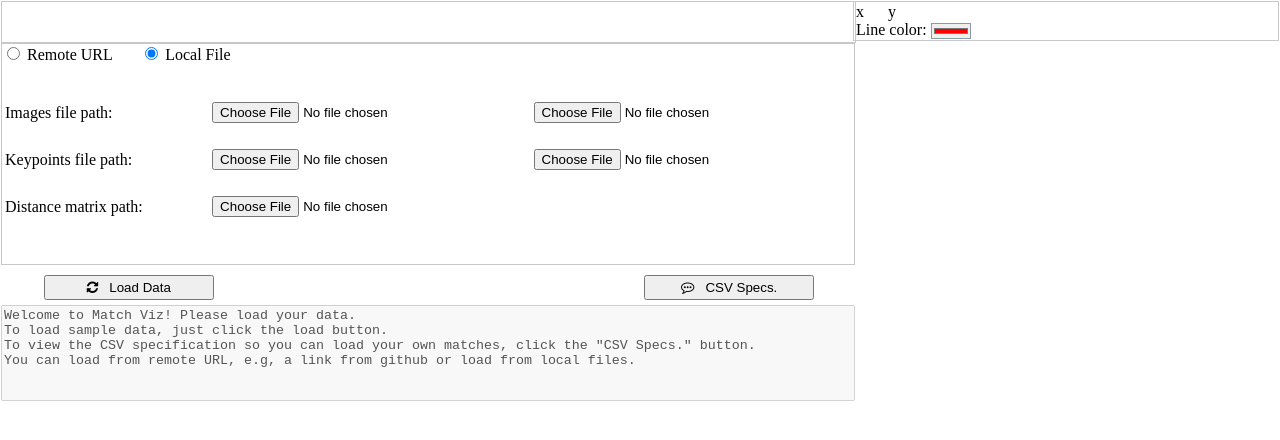
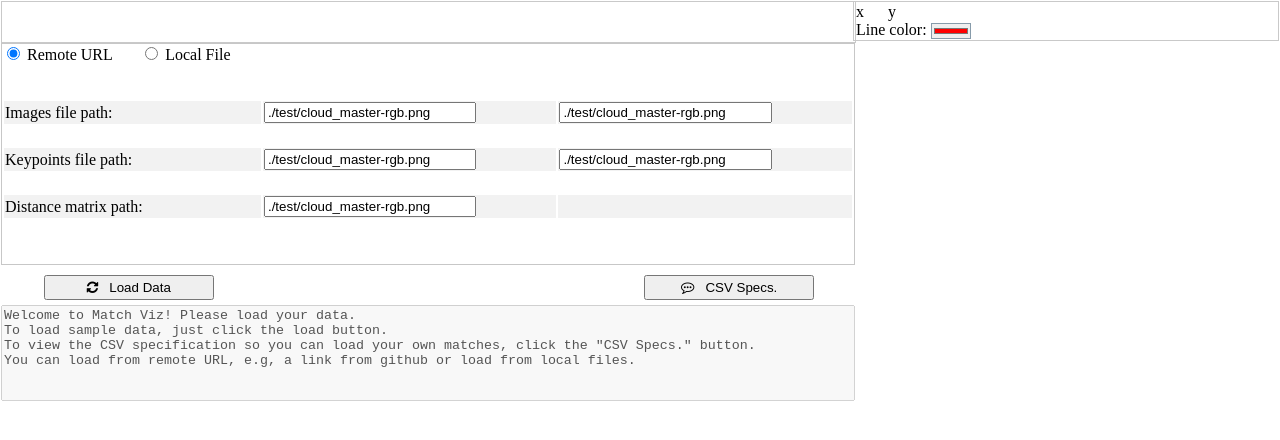
Before and after one commit to guipotje/infovis-project, a plain HTML site: page index.html in a window 1280 px wide. Drawn offline with Linux system fonts and the light colour scheme.

Commit message:
optimize UI

```diff
--- a/canvas.js
+++ b/canvas.js
@@ -193,7 +193,7 @@ window.addEventListener("load", () => {
     canvas.width = window.innerWidth * 0.666666;
     canvas.addEventListener("mousedown", draw);
     window.addEventListener('resize', resize_canvas);
-    document.getElementById('local_rd').click();
+    document.getElementById('url_rd').click();
     logger.reset();
     logger.log("To load sample data, just click the load button.");
     logger.log("To view the CSV specification so you can load your own matches, click the \"CSV Specs.\" button.");
--- a/style.css
+++ b/style.css
@@ -58,7 +58,9 @@ vertical-align: middle;
   white-space: nowrap;
 }
 
-
+tr:nth-child(odd) {
+  background-color: #f2f2f2;
+}
 
 .overlap{
   position: absolute;
```
